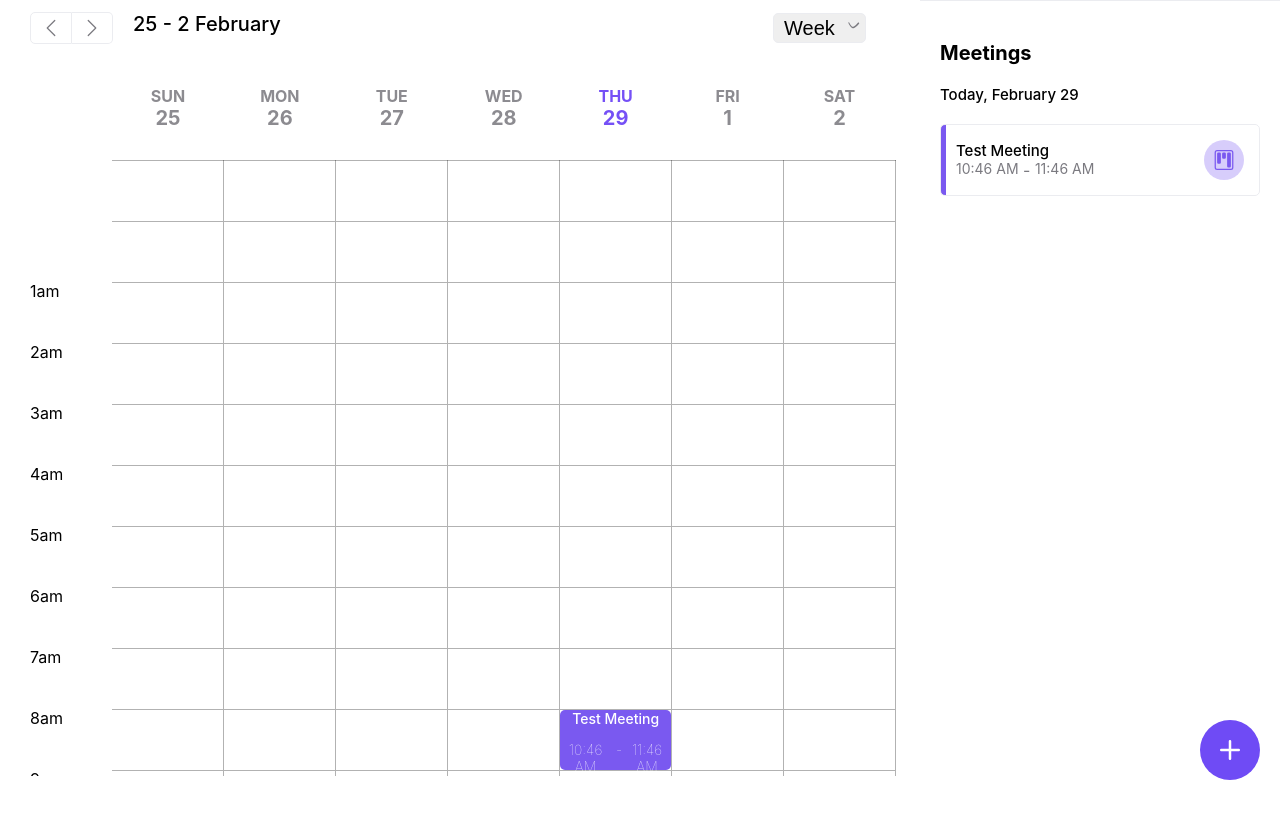
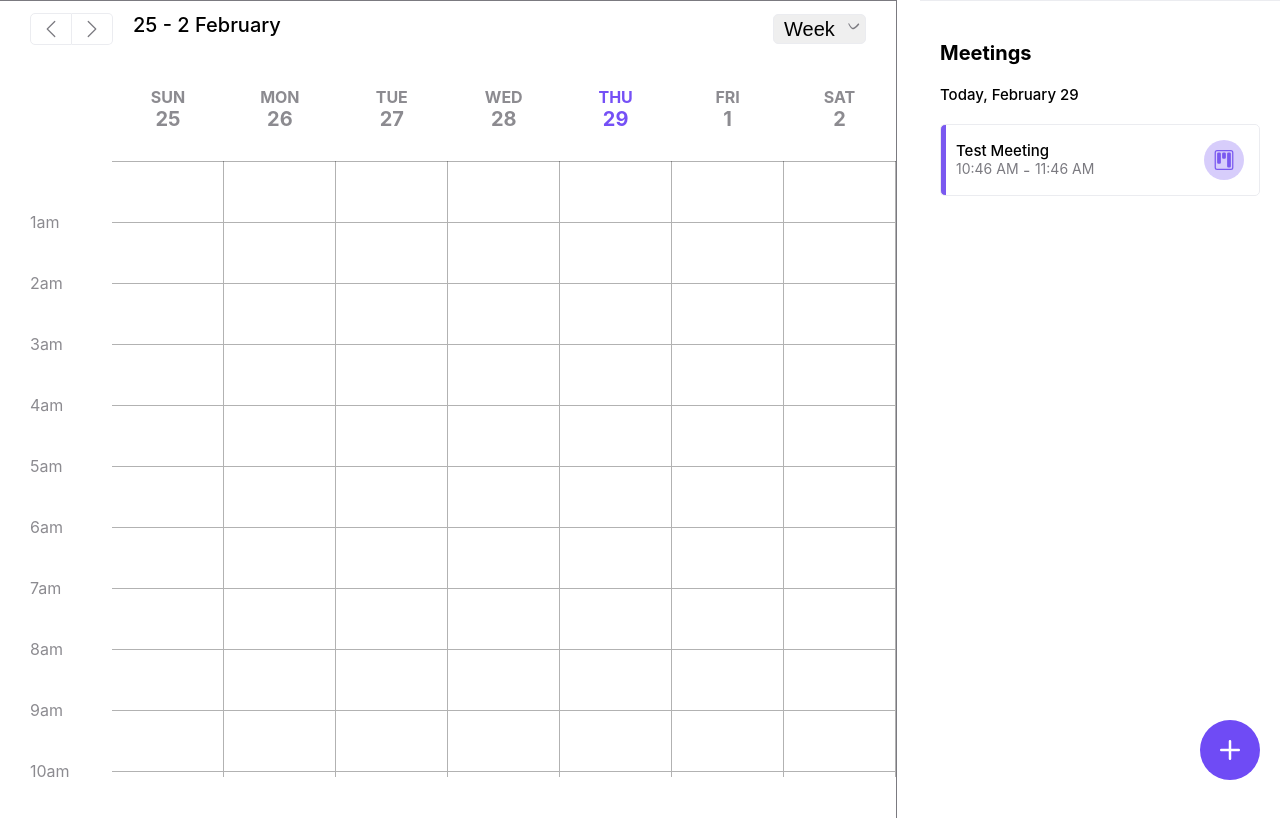
Before and after one commit to YroslavOne/meeting-calendar, a React (Create React App) app in the folder my-app/: page / in a window 1280 px wide. Shown: the top 818 px of the page. Built offline with nearby package versions, Linux system fonts and the light colour scheme.

Commit message:
16.24 5.03.2024

```diff
--- a/my-app/src/components/appComponents/mainComponents/Calendar.css
+++ b/my-app/src/components/appComponents/mainComponents/Calendar.css
@@ -1,6 +1,8 @@
 .calendar{
     width: 70%;
-    padding-right: 10px;
+    /* padding-right: 10px; */
+    border-top: 1px solid #7B7A80;
+    border-right: 1px solid #7B7A80;
 }
 .meeting-today-and-week-or-month{
     display: flex;
--- a/my-app/src/components/appComponents/mainComponents/CalendarComponents/weekOrMonth/Month.css
+++ b/my-app/src/components/appComponents/mainComponents/CalendarComponents/weekOrMonth/Month.css
@@ -1,3 +1,32 @@
 .color{
     color: gray;
 }
+.meeting-in-day{
+    border-radius: 5px;
+    padding: 5px;
+    color: white;
+}
+.meeting-in-day{
+    margin-top: 10px;
+    margin-left: 10px;
+}
+.meeting-in-day-margin{
+    padding: 20px;
+}
+.day-for-week > div{
+
+    text-transform: uppercase;
+}
+.this-day-for-month >div >p{
+    position: absolute;
+    top: 0;
+    left: 0;
+    margin: 0;
+    display: flex;
+    align-items: center;
+    justify-content: center;
+    align-content: center;
+}
+.this-day-for-month-div{
+    position: relative;
+}
--- a/my-app/src/components/appComponents/mainComponents/CalendarComponents/weekOrMonth/Month.js
+++ b/my-app/src/components/appComponents/mainComponents/CalendarComponents/weekOrMonth/Month.js
@@ -1,20 +1,20 @@
-import MonthByDay from './MonthByDay';
+import MonthByDay from "./MonthByDay";
 // import Week from "./Week";
-import './Month.css';
-import { useContext } from 'react';
-import { Context } from '../../../../Context';
-import { v4 as uuidv4 } from 'uuid';
+import "./Month.css";
+import { useContext } from "react";
+import { Context } from "../../../../Context";
+import { v4 as uuidv4 } from "uuid";
 
 function Month(props) {
   const { meetings, actionsForMeeting, dateForDisplay } = useContext(Context);
   const dayForWeek = [
-    { dayWeek: 'sun' },
-    { dayWeek: 'mon' },
-    { dayWeek: 'tue' },
-    { dayWeek: 'wed' },
-    { dayWeek: 'thu' },
-    { dayWeek: 'fri' },
-    { dayWeek: 'sat' },
+    { dayWeek: "sun" },
+    { dayWeek: "mon" },
+    { dayWeek: "tue" },
+    { dayWeek: "wed" },
+    { dayWeek: "thu" },
+    { dayWeek: "fri" },
+    { dayWeek: "sat" },
   ];
 
   let month = [];
@@ -38,12 +38,13 @@ function Month(props) {
 
   function checkingAppointmentsForDay(day, month) {
     return (
-      <div>
+      <div className="meeting-in-day-margin">
         {meetings.map((meeting, index) => {
           if (meeting.Date[2] === day && month === meeting.Date[1]) {
             return (
               <div
                 key={index}
+                style={{ background: `rgba(${meeting.typeMeeting.color})` }}
                 onClick={() => {
                   actionsForMeeting(meeting.key);
                 }}
@@ -61,9 +62,10 @@ function Month(props) {
   let sortThroughDay = createMonth().map((week) => (
     <tr>
       {week.map((day) => (
-        <td key={uuidv4()}>
-          <div className={day.thisMonth ? '' : 'color'}>
-            {day.day} {checkingAppointmentsForDay(day.day, day.month)}
+        <td className="this-day-for-month" key={uuidv4()}>
+          <div className={day.thisMonth ? "this-day-for-month-div" : "this-day-for-month-div color"}>
+            <p >{day.day}</p>
+            <div>{checkingAppointmentsForDay(day.day, day.month)} </div>
           </div>
         </td>
       ))}
@@ -73,7 +75,7 @@ function Month(props) {
   let generationDayWeek = dayForWeek.map((objWeekByDay, index) => {
     return (
       <th key={index} className="day-for-week">
-        <div>{objWeekByDay.dayWeek}</div>
+        <div style={{ color: "#8C8B90" }}>{objWeekByDay.dayWeek}</div>
       </th>
     );
   });
--- a/my-app/src/components/appComponents/mainComponents/CalendarComponents/weekOrMonth/Week.css
+++ b/my-app/src/components/appComponents/mainComponents/CalendarComponents/weekOrMonth/Week.css
@@ -1,4 +1,5 @@
 .table-week {
+	border-right: 1px solid #8C8B90;
 	width: 100%;
 }
 
@@ -15,7 +16,9 @@
 }
 
 .hour-week-div {
-	top: 15vh;
+	color: #8C8B90;
+	top: 49.5px;
+	top: -10.5px;
 	position: absolute;
 }
 
@@ -91,15 +94,6 @@ thead th {
 	height: 100%;
 }
 
-.hour-and-day-meeting {
-	z-index: 9;
-	position: relative;
-	width: 100%;
-	height: 100%;
-	background: var(--color_for_background);
-	border-radius: 5px;
-}
-
 .hour-and-day {
 	top: 0px;
 	left: 0;
@@ -107,21 +101,3 @@ thead th {
 	width: 100%;
 	height: 100%;
 }
-
-.hour-and-day-meeting-title {
-	margin: 0;
-	padding: 0;
-	color: white;
-	font-size: 14px;
-	font-weight: 500;
-}
-
-.hour-and-day-meeting-time {
-	display: flex;
-	color: white;
-	font-size: 14px;
-	font-weight: 100;
-	text-align: center;
-	align-items: center;
-	justify-content: center;
-}
--- a/my-app/src/components/appComponents/mainComponents/CalendarComponents/weekOrMonth/Week.js
+++ b/my-app/src/components/appComponents/mainComponents/CalendarComponents/weekOrMonth/Week.js
@@ -3,6 +3,7 @@ import { Context } from '../../../../Context';
 import MonthByDay from './MonthByDay';
 import './Week.css';
 import TimeWhithColon from '../../CreateTask/TaskItems/TimeWhithСolon';
+import MeetingItem from './weekItems/MeetingItem';
 
 function Week(props) {
   const { meetings, actionsForMeeting, dateForDisplay, setCreateWindow } =
@@ -77,14 +78,13 @@ function Week(props) {
     { dayWeek: 'fri' },
     { dayWeek: 'sat' },
   ];
-  let hoursPerDay = [];
-  for (let i = 0; i < 2; i++) {
-    let dayOrEvening = i === 0 ? 'am' : 'pm';
-    for (let i = 1; i <= 12; i++) {
-      hoursPerDay.push(i + dayOrEvening);
-    }
-  }
-  console.log(weekByDay);
+  let hoursPerDay = ["0pm", "1am", "2am", "3am", "4am", "5am", "6am", "7am", "8am", "9am", "10am", "11am", "12am", "1pm", "2pm", "3pm", "4pm", "5pm", "6pm", "7pm", "8pm", "9pm", "10pm", "11pm",];
+  // for (let i = 0; i < 2; i++) {
+  //   let dayOrEvening = i === 0 ? 'am' : 'pm';
+  //   for (let i = 1; i <= 12; i++) {
+  //     hoursPerDay.push(i + dayOrEvening);
+  //   }
+  // }
 
   let generationDayForWeek = weekByDay.map((objWeekByDay, index) => {
     return (
@@ -113,7 +113,7 @@ function Week(props) {
   let generationHourForWeek = hoursPerDay.map((hour) => (
     <tr>
       <td className="hour-week">
-        <div className="hour-week-div">{hour}</div>
+        <div className="hour-week-div">{hour==="0pm"?"":hour}</div>
       </td>
       {weekByDay.map((day) =>
         day.day ? (
@@ -130,8 +130,9 @@ function Week(props) {
   function checkingMeetingNow(hour, day) {
     return (
       <div className="hour-and-day">
-        {' '}
-        {meetings.map((meeting) => {
+        <MeetingItem setCreateWindow={setCreateWindow} hour = {hour} day={day} meetings={meetings}/>
+
+        {/* {meetings.map((meeting) => {
           const result = '';
           const hourMeetingStart =
             meeting.timeStart[0] < 12
@@ -166,7 +167,7 @@ function Week(props) {
               ></div>
             );
           }
-        })}
+        })} */}
       </div>
     );
   }
--- /dev/null
+++ b/my-app/src/components/appComponents/mainComponents/CalendarComponents/weekOrMonth/weekItems/MeetingItem.css
@@ -0,0 +1,33 @@
+
+
+
+.hour-and-day-meeting {
+	z-index: 9;
+	position: relative;
+	width: 100%;
+	height: 100%;
+	background: var(--color_for_background);
+	border-radius: 5px;
+}
+.hour-and-day-meeting-title {
+	margin: 0;
+	padding: 0;
+	color: white;
+	font-size: 14px;
+	font-weight: 500;
+}
+
+.hour-and-day-meeting-time {
+    margin: 0;
+	padding: 0;
+	display: flex;
+	color: white;
+	font-size: 13px;
+	font-weight: 100;
+	text-align: center;
+	align-items: center;
+	justify-content: center;
+}
+.hour-and-day-meeting-time > .style-no-edit-timer{
+    font-size: 13px;
+}
--- /dev/null
+++ b/my-app/src/components/appComponents/mainComponents/CalendarComponents/weekOrMonth/weekItems/MeetingItem.js
@@ -0,0 +1,52 @@
+import { useContext } from 'react';
+import TimeWhithColon from '../../../CreateTask/TaskItems/TimeWhithСolon';
+import { Context } from '../../../../../Context';
+import "./MeetingItem.css"
+
+
+function MeetingItem(props){
+    const {actionsForMeeting} = useContext(Context)
+    const itemForCalendarWeek = props.meetings.map((meeting) => {
+        const result = '';
+        const hourMeetingStart =
+          meeting.timeStart[0] <= 12
+            ? meeting.timeStart[0] + 'am'
+            : meeting.timeStart[0] - 12 + 'pm';
+
+        if (meeting.Date[2] === props.day && props.hour === (hourMeetingStart)) {
+          const timeStart = meeting.timeStart[0] + ':' + meeting.timeStart[1];
+          const timeEnd = meeting.timeEnd[0] + ':' + meeting.timeEnd[1];
+          const heigthMeeting = ((100 * (meeting.timeEnd[0] - meeting.timeStart[0]) + 100/60*(meeting.timeEnd[1]-meeting.timeStart[1]))+"%")
+          const heigthMeetingBorder =((100 * (meeting.timeEnd[0] - meeting.timeStart[0]) + 100/60*(meeting.timeEnd[1]-meeting.timeStart[1]))/100 +"px")
+          const topMeeting = 100/60*(meeting.timeStart[1])+"%"
+
+        console.log(heigthMeeting)
+          return (
+            <div
+              style={{ background: `rgba(${meeting.typeMeeting.color})`, height: `calc(${heigthMeeting} + ${heigthMeetingBorder})`, top: topMeeting, position: "absolute" }}
+              onClick={() => actionsForMeeting(meeting.key)}
+              className="hour-and-day-meeting"
+            >
+              <h4 className="hour-and-day-meeting-title">{meeting.name}</h4>
+              <p className="hour-and-day-meeting-time">
+                <TimeWhithColon value={timeStart} />
+                &nbsp;-&nbsp;
+                <TimeWhithColon value={timeEnd} />
+              </p>
+            </div>
+          );
+        } else {
+          return (
+            <div
+              className="empty-slot"
+              onClick={() => {
+                props.setCreateWindow(true);
+              }}
+            ></div>
+          );
+        }
+      })
+      return(itemForCalendarWeek)
+
+}
+export default MeetingItem
--- a/my-app/src/components/appComponents/mainComponents/CreateTask/CreateMeeting.js
+++ b/my-app/src/components/appComponents/mainComponents/CreateTask/CreateMeeting.js
@@ -31,6 +31,7 @@ function CreateMeeting() {
       changeRepository.Date[2]
     )
   );
+
   const [selectedTimeStart, setSelectedTimeStart] = useState(
     changeRepository.timeStart[0] + ':' + changeRepository.timeStart[1]
   );
--- a/my-app/src/components/appComponents/mainComponents/CreateTask/TaskItems/SelectTime.js
+++ b/my-app/src/components/appComponents/mainComponents/CreateTask/TaskItems/SelectTime.js
@@ -7,6 +7,8 @@ import TimeWhithColon from './TimeWhithСolon';
 
 function SelectTime(props) {
   const [value, onChange] = useState(props.selectedTime);
+  console.log(value)
+
   props.setSelectedTime(value);
   // const hour =  value[1] === ":" ? '0' + value[0] : value[0] + value[1];
   // const twelveHour = hour > 12 ? hour - 12 : hour;
--- a/my-app/src/components/appComponents/mainComponents/CreateTask/TaskItems/TimeWhithСolon.js
+++ b/my-app/src/components/appComponents/mainComponents/CreateTask/TaskItems/TimeWhithСolon.js
@@ -2,9 +2,9 @@ function TimeWhithColon(props) {
   const value = props.value;
   const hour = value[1] === ':' ? '0' + value[0] : value[0] + value[1];
   const twelveHour = hour > 12 ? hour - 12 : hour;
+
   const minut = value[4] === undefined ? '0' + value[3] : value[3] + value[4];
   const prepand = hour > 12 ? ' PM ' : ' AM ';
-
   return (
     <div className="style-no-edit-timer">
       {twelveHour}
```
